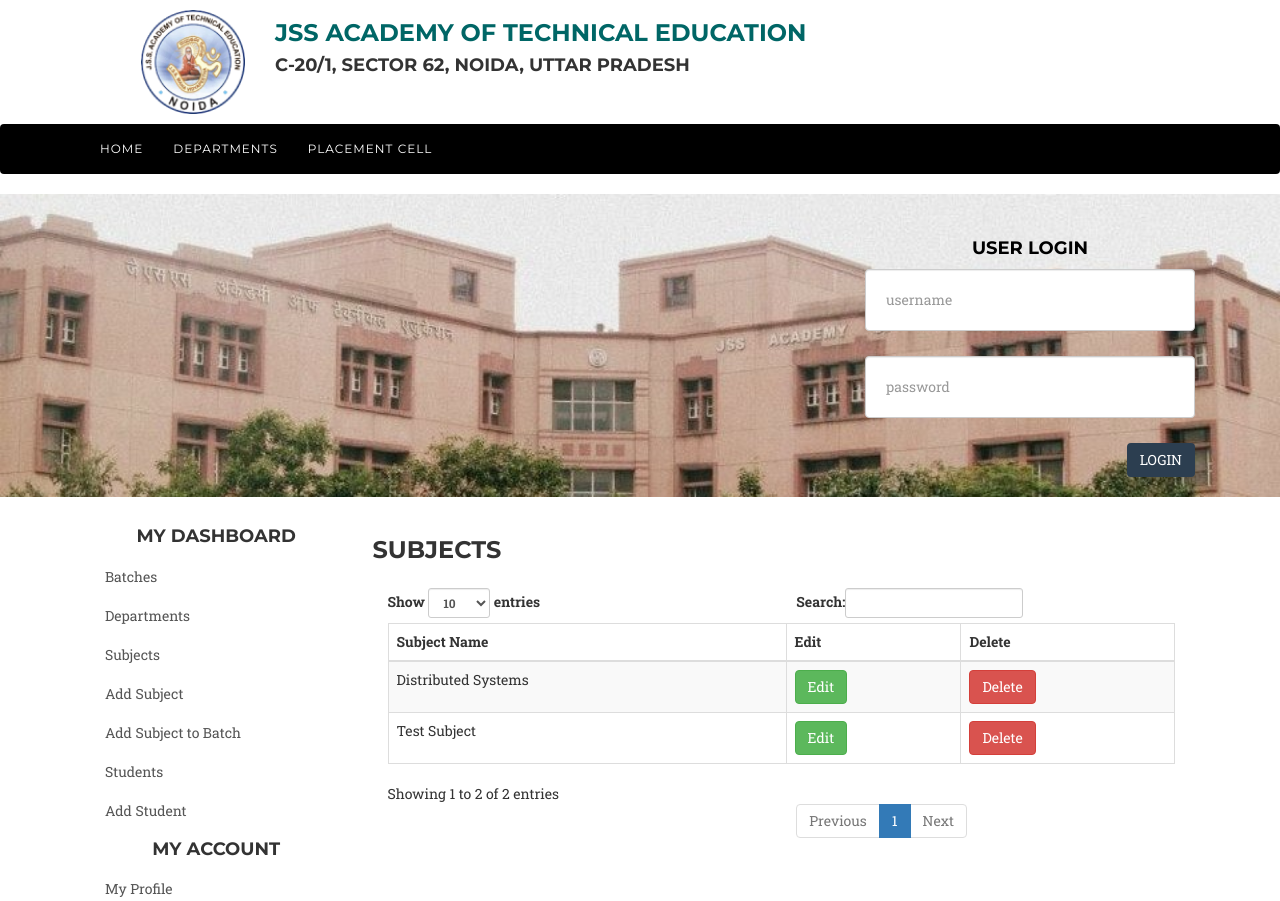
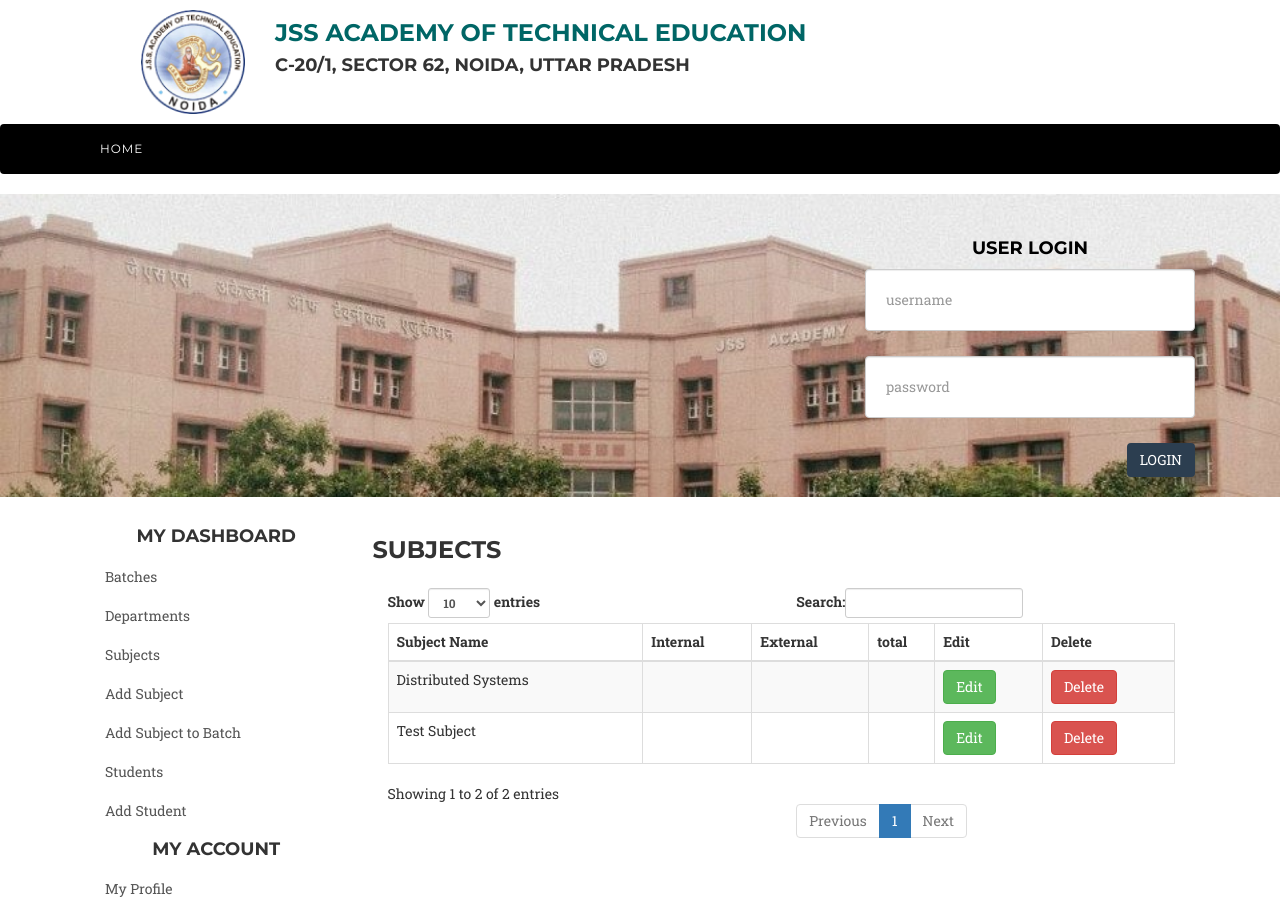
Before and after one commit to deathstalker-nikhil/academic_analysis, a CodeIgniter app: page /database/index.php/home/subjects in a window 1280 px wide. Shown: the top 901 px of the page. Run offline with CodeIgniter, Linux system fonts and the light colour scheme; data comes from the database, SQL or seed files in the repository; data that the repository does not hold is empty; some libraries are stand-ins or nearby versions; some web fonts are replaced.

Commit message:
common code in head modified and students and subjects done

```diff
--- a/application/controllers/Home.php
+++ b/application/controllers/Home.php
@@ -82,6 +82,7 @@ class Home extends CI_Controller {
 		$data['left'] = $this->left;
 		$this->load->library('Data_lib');
 		$data['students'] =  $this->data_lib->getStudents();
+		$data['batches'] = $this->data_lib->getBatches();
 		$this->load->view('students', $data);
 	}
 
--- a/application/views/common/head.php
+++ b/application/views/common/head.php
@@ -68,15 +68,7 @@
                             <a class="page-scroll" href="#">Home</a>
 
                         </li>
-                         <li>
-                            <a class="page-scroll" href="#">Departments</a>
 
-                        </li>
-
-                         <li>
-                            <a class="page-scroll" href="#">Placement Cell</a>
-
-                        </li>
 
                 </ul>
             </div>
--- a/application/views/subjects.php
+++ b/application/views/subjects.php
@@ -58,6 +58,9 @@
                                       <thead>
                                           <tr>
                                               <th>Subject Name</th>
+                                              <th>Internal</th>
+                                              <th>External</th>
+                                              <th>total</th>
                                               <th>Edit</th>
                                               <th>Delete</th>
 
@@ -69,6 +72,9 @@
                                           <?php foreach ($subjects as $key => $value) {?>
                                           <tr class="odd gradeX">
                                               <td><?php echo $value['subject_name']; ?></td>
+                                              <td><?php echo $value['internal']; ?></td>
+                                              <td><?php echo $value['external']; ?></td>
+                                              <td><?php echo $value['total']; ?></td>
                                               <td><a class="btn btn-success">Edit</a></td>
                                               <td><a class="btn btn-danger">Delete</a></td>
                                           </tr>
```
Also changed, not shown: application/views/students.php (+9 -1 lines).
